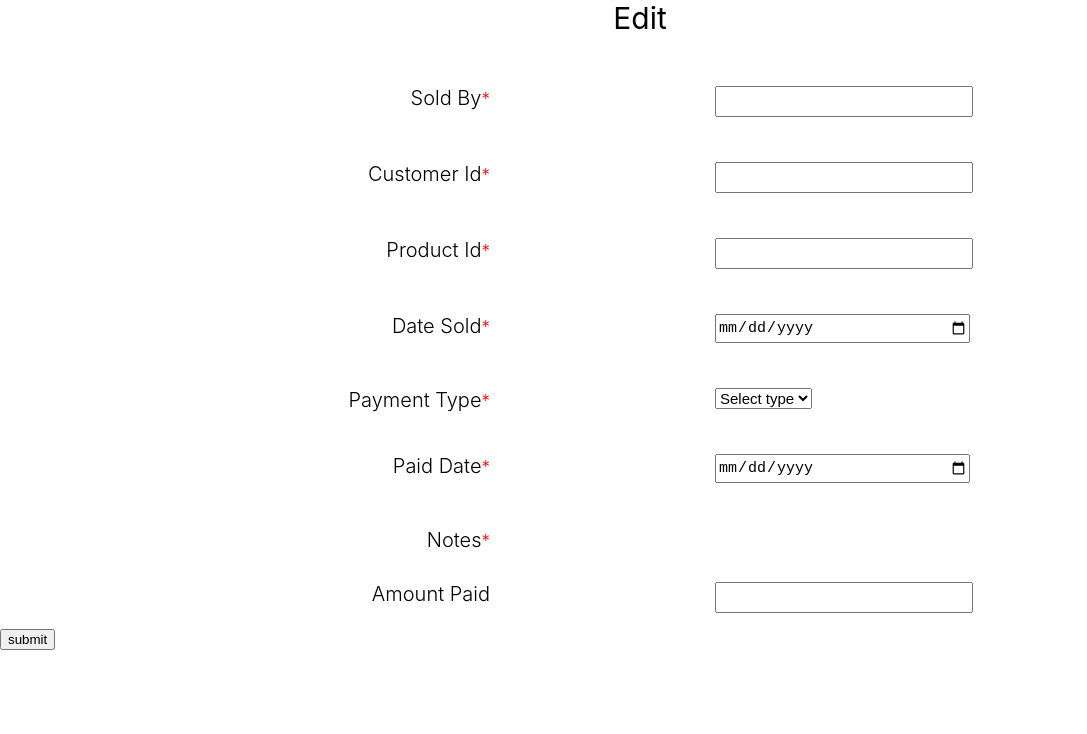
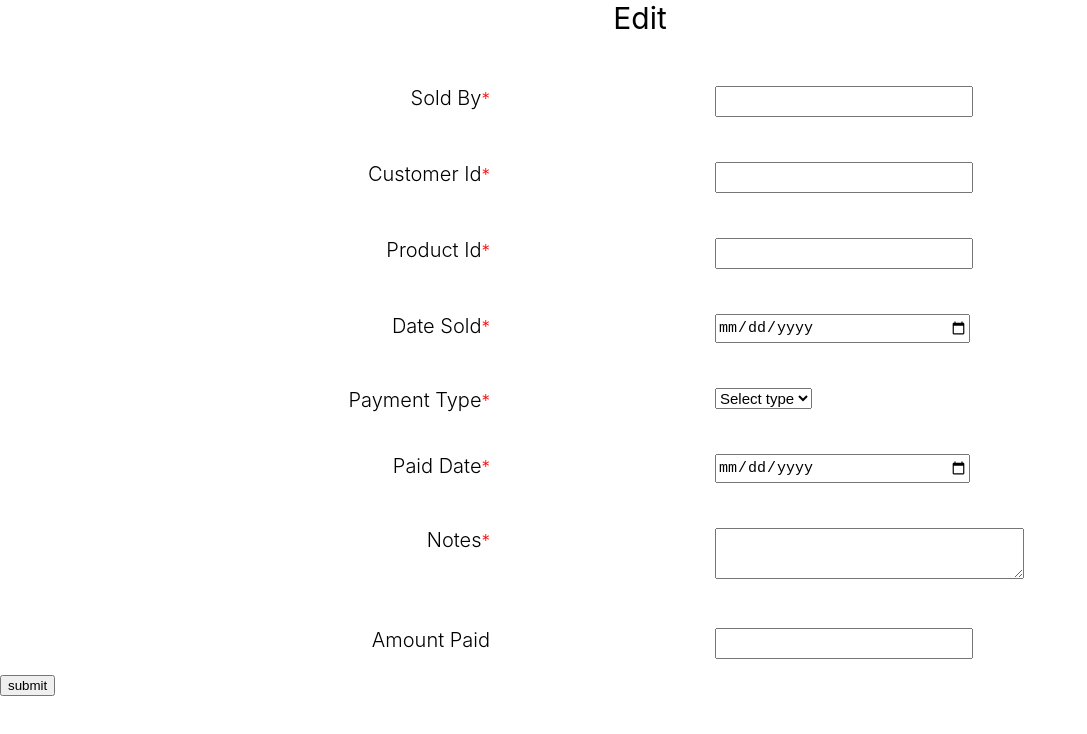
Before and after one commit to talaviyayash/dynamic-form, a React (Create React App) app: page / in a window 1280 px wide. Shown: the top 734 px of the page, without its empty margins (0-1087 px from the left). Built offline with nearby package versions, Linux system fonts and the light colour scheme.

Commit message:
Add textarea in DDForm

```diff
--- a/src/shared/DDForm/DDFormSwitch.jsx
+++ b/src/shared/DDForm/DDFormSwitch.jsx
@@ -3,6 +3,7 @@ import CheckBox from "../DDCheckBox";
 import RadioBtn from "../DDRadioBtn";
 import InputText from "../DDInputText";
 import SelectBox from "../DDSelectBox";
+import DDTextArea from "../DDTextArea";
 import { emptyString } from "../../description/globel.description";
 
 const FormDynamic = ({ element, value, handelChange }) => {
@@ -45,7 +46,7 @@ const FormDynamic = ({ element, value, handelChange }) => {
       );
     case "textarea":
       return (
-        <RadioBtn
+        <DDTextArea
           element={element}
           required={required}
           value={value}
```
